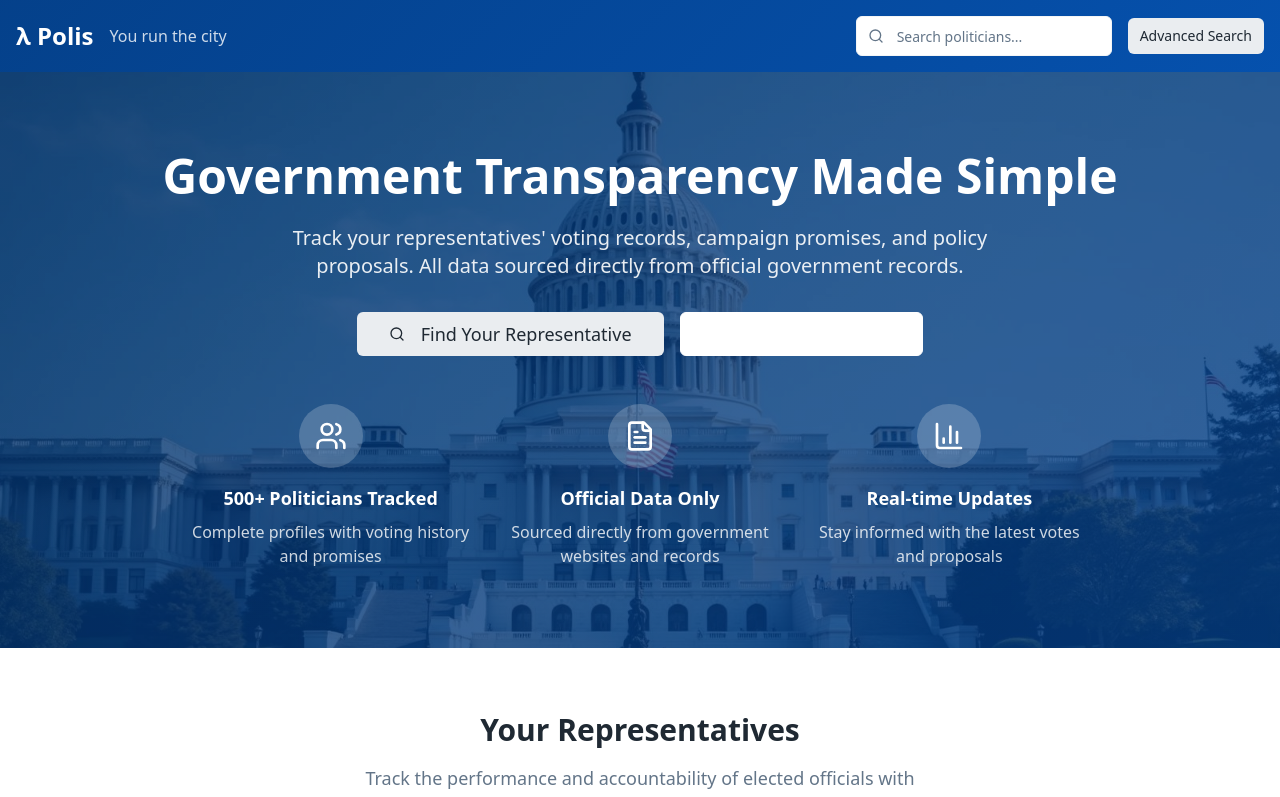
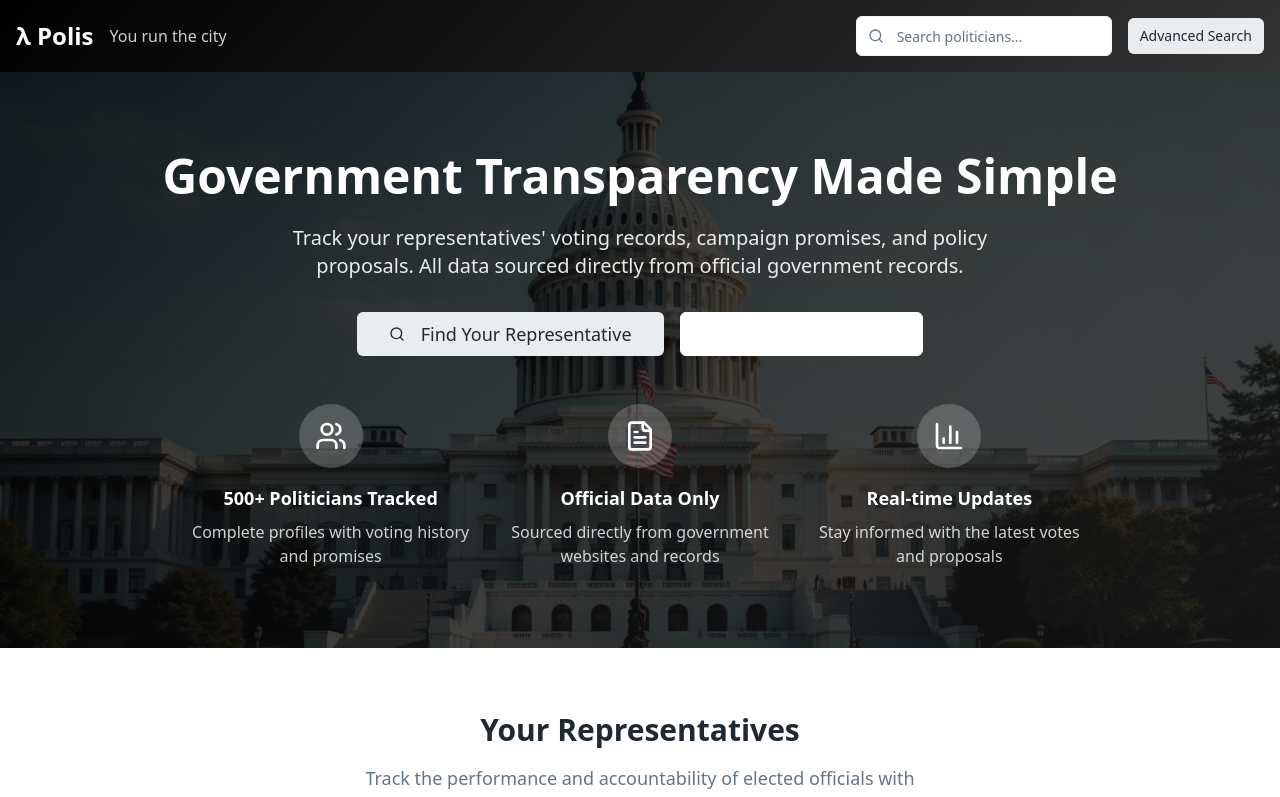
Before and after one commit to cervonizer/gov-track-report, a React (Vite) app: page / in a window 1280 px wide. Shown: the top 797 px of the page. Built offline with nearby package versions, Linux system fonts and the light colour scheme; the HTML template or start-up script is replaced by a standard one.

Commit message:
Refactor: Update color scheme

```diff
--- a/src/index.css
+++ b/src/index.css
@@ -18,11 +18,11 @@ All colors MUST be HSL.
     --popover: 0 0% 100%;
     --popover-foreground: 210 24% 16%;
 
-    /* Government Blue Primary */
-    --primary: 213 94% 28%;
+    /* Black Primary */
+    --primary: 0 0% 0%;
     --primary-foreground: 0 0% 100%;
-    --primary-light: 213 94% 35%;
-    --primary-dark: 213 94% 22%;
+    --primary-light: 0 0% 20%;
+    --primary-dark: 0 0% 0%;
 
     /* Professional Gray Secondary */
     --secondary: 210 16% 93%;
@@ -45,11 +45,11 @@ All colors MUST be HSL.
 
     --border: 210 16% 90%;
     --input: 210 16% 96%;
-    --ring: 213 94% 28%;
+    --ring: 0 0% 0%;
 
-    /* Professional Gradients */
-    --gradient-primary: linear-gradient(135deg, hsl(var(--primary)), hsl(var(--primary-light)));
-    --gradient-hero: linear-gradient(135deg, hsl(var(--primary-dark)), hsl(var(--primary)));
+    /* Black & White Gradients */
+    --gradient-primary: linear-gradient(135deg, hsl(0 0% 0%), hsl(0 0% 20%));
+    --gradient-hero: linear-gradient(135deg, hsl(0 0% 0%), hsl(0 0% 10%));
     --gradient-card: linear-gradient(180deg, hsl(var(--card)), hsl(var(--muted)));
 
     /* Elegant Shadows */
```
